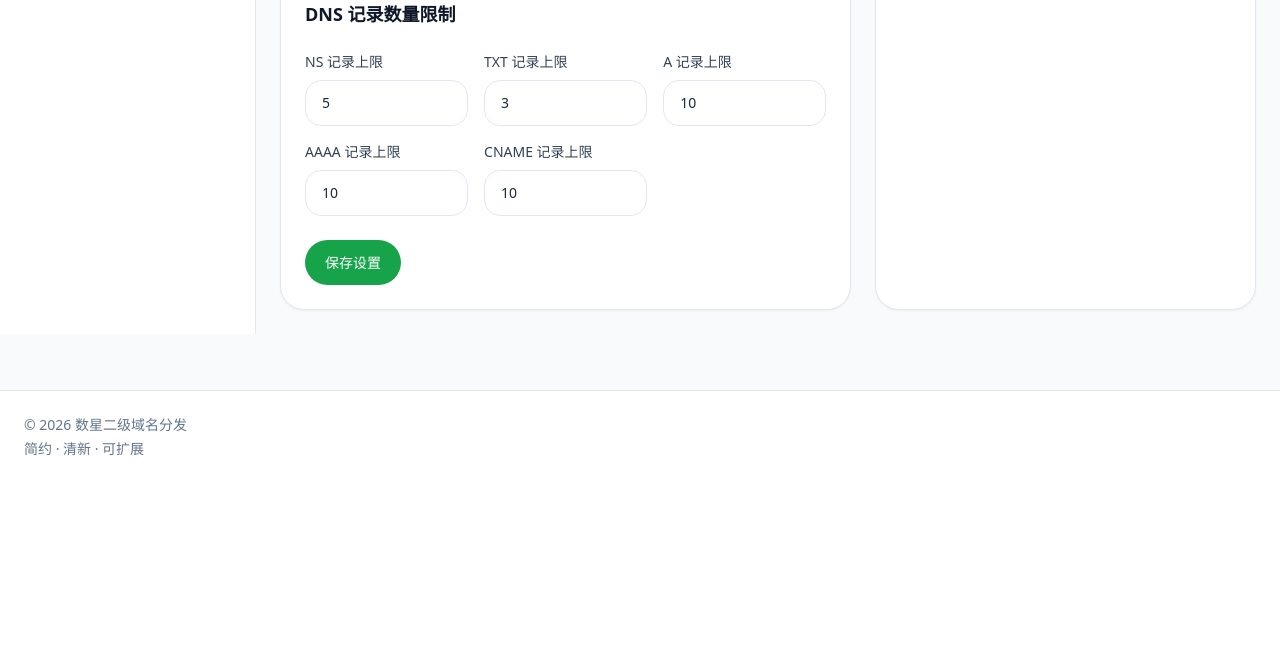
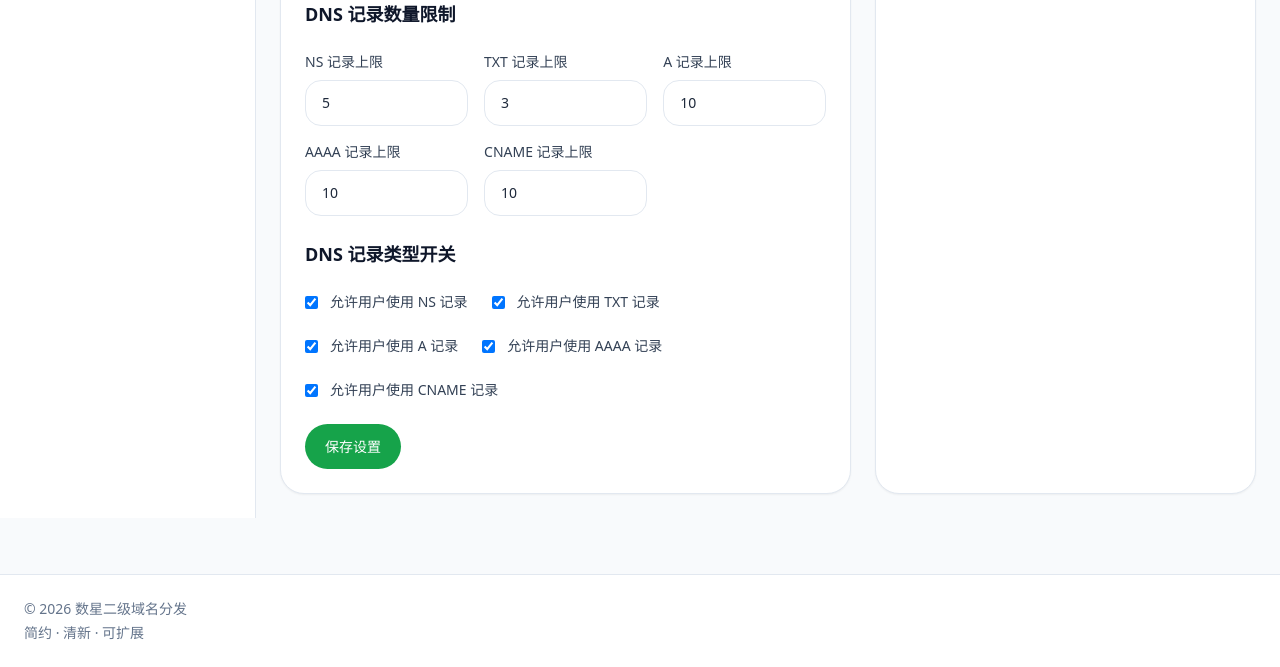
Before and after one commit to BKGEEK/DigitalGleam-Domain-NIC, a PHP site: page /zones/admin/dashboard/settings/ in a window 1280 px wide. Shown: the part 913-1580 px from the top of the page. Before the commit the page ends 1369 px from the top, so only its background shows below. Run offline with PHP 8.4, Linux system fonts and the light colour scheme; the visitor is signed in with stand-in values (Sample User, id 1); some libraries are stand-ins or nearby versions.

Commit message:
7月14日累积更新，详情见Updates.md

```diff
--- a/admin/dashboard/settings/index.php
+++ b/admin/dashboard/settings/index.php
@@ -32,9 +32,14 @@ if ($_SERVER['REQUEST_METHOD'] === 'POST') {
             'max_domains_per_user' => max(0, (int) ($domain['max_domains_per_user'] ?? 3)),
             'max_ns_records' => max(0, (int) ($domain['max_ns_records'] ?? 5)),
             'max_txt_records' => max(0, (int) ($domain['max_txt_records'] ?? 3)),
+            'enable_ns_records' => !empty($domain['enable_ns_records']),
+            'enable_txt_records' => !empty($domain['enable_txt_records']),
             'max_a_records' => max(0, (int) ($domain['max_a_records'] ?? 10)),
             'max_aaaa_records' => max(0, (int) ($domain['max_aaaa_records'] ?? 10)),
             'max_cname_records' => max(0, (int) ($domain['max_cname_records'] ?? 10)),
+            'enable_a_records' => !empty($domain['enable_a_records']),
+            'enable_aaaa_records' => !empty($domain['enable_aaaa_records']),
+            'enable_cname_records' => !empty($domain['enable_cname_records']),
         ],
         'smtp' => $config['smtp'],
         'dns' => $config['dns'],
@@ -149,6 +154,31 @@ admin_dashboard_render('系统设置', 'settings', function () use ($config, $er
                     </div>
                 </div>
 
+                <h3 class="text-lg font-semibold text-slate-900 mt-6">DNS 记录类型开关</h3>
+
+                <div class="flex flex-wrap items-center gap-6">
+                    <div class="flex items-center gap-3">
+                        <input type="checkbox" name="domain[enable_ns_records]" value="1" <?= !empty($config['domain']['enable_ns_records']) ? 'checked' : '' ?> class="rounded border-slate-300 text-brand-600 focus:ring-brand-100">
+                        <span class="text-sm text-slate-700">允许用户使用 NS 记录</span>
+                    </div>
+                    <div class="flex items-center gap-3">
+                        <input type="checkbox" name="domain[enable_txt_records]" value="1" <?= !empty($config['domain']['enable_txt_records']) ? 'checked' : '' ?> class="rounded border-slate-300 text-brand-600 focus:ring-brand-100">
+                        <span class="text-sm text-slate-700">允许用户使用 TXT 记录</span>
+                    </div>
+                    <div class="flex items-center gap-3">
+                        <input type="checkbox" name="domain[enable_a_records]" value="1" <?= !empty($config['domain']['enable_a_records']) ? 'checked' : '' ?> class="rounded border-slate-300 text-brand-600 focus:ring-brand-100">
+                        <span class="text-sm text-slate-700">允许用户使用 A 记录</span>
+                    </div>
+                    <div class="flex items-center gap-3">
+                        <input type="checkbox" name="domain[enable_aaaa_records]" value="1" <?= !empty($config['domain']['enable_aaaa_records']) ? 'checked' : '' ?> class="rounded border-slate-300 text-brand-600 focus:ring-brand-100">
+                        <span class="text-sm text-slate-700">允许用户使用 AAAA 记录</span>
+                    </div>
+                    <div class="flex items-center gap-3">
+                        <input type="checkbox" name="domain[enable_cname_records]" value="1" <?= !empty($config['domain']['enable_cname_records']) ? 'checked' : '' ?> class="rounded border-slate-300 text-brand-600 focus:ring-brand-100">
+                        <span class="text-sm text-slate-700">允许用户使用 CNAME 记录</span>
+                    </div>
+                </div>
+
                 <button type="submit" class="btn-primary">保存设置</button>
             </form>
         </section>
--- a/config/config.php
+++ b/config/config.php
@@ -33,9 +33,14 @@ return array (
     'max_domains_per_user' => 3,
     'max_ns_records' => 5,
     'max_txt_records' => 3,
+    'enable_ns_records' => true,
+    'enable_txt_records' => true,
     'max_a_records' => 10,
     'max_aaaa_records' => 10,
     'max_cname_records' => 10,
+    'enable_a_records' => true,
+    'enable_aaaa_records' => true,
+    'enable_cname_records' => true,
   ),
   'email_templates' =>
   array (
```
Also changed, not shown: module/dns/service.php (+16 -1 lines), user/domains/index.php (+29 -13 lines).
